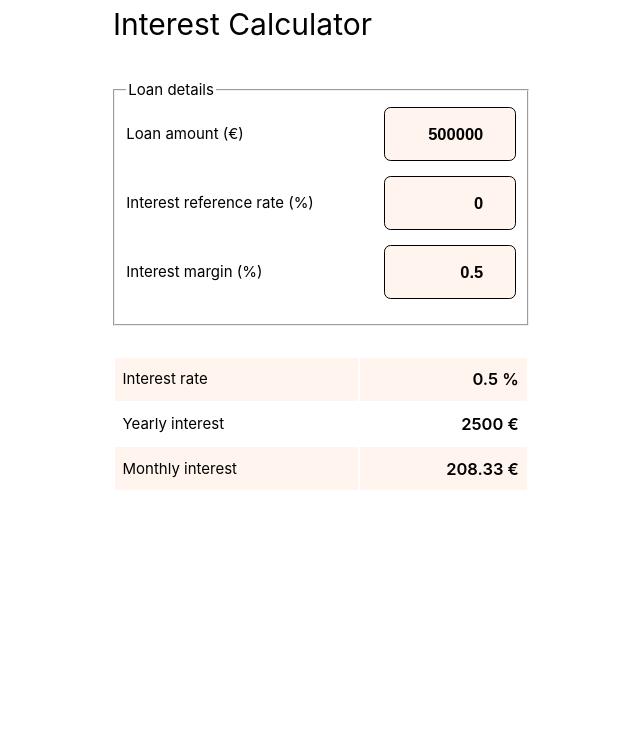
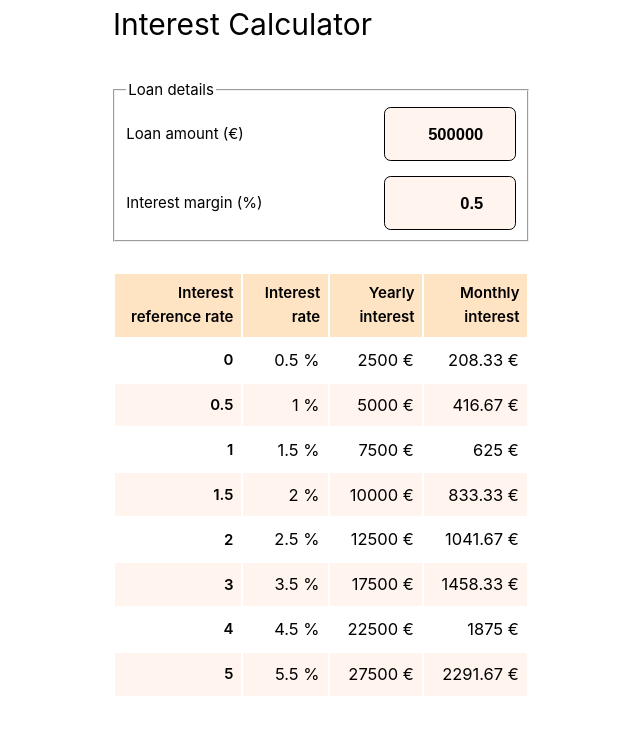
Before and after one commit to jtiala/interest-calculator, a Vue app: page / in a window 1280 px wide. Shown: the top 734 px of the page, without its empty margins (319-959 px from the left). Built offline with nearby package versions, Linux system fonts and the light colour scheme.

Commit message:
Better calculations, nicer components

```diff
--- a/src/App.vue
+++ b/src/App.vue
@@ -1,5 +1,11 @@
 <script setup lang="ts">
-import InterestCalculator from "./components/InterestCalculator.vue";
+import { ref } from "vue";
+import InputGroup from "./components/InputGroup.vue";
+import CalculationsTable from "./components/CalculationsTable.vue";
+import NumberInput from "./components/NumberInput.vue";
+
+const loanAmount = ref(500000);
+const interestMargin = ref(0.5);
 </script>
 
 <template>
@@ -8,7 +14,14 @@ import InterestCalculator from "./components/InterestCalculator.vue";
   </header>
 
   <main>
-    <InterestCalculator />
+    <InputGroup legend="Loan details">
+      <NumberInput label="Loan amount (€)" v-model="loanAmount" />
+      <NumberInput label="Interest margin (%)" v-model="interestMargin" />
+    </InputGroup>
+    <CalculationsTable
+      :loanAmount="loanAmount"
+      :interestMargin="interestMargin"
+    />
   </main>
 </template>
 
@@ -24,4 +37,9 @@ import InterestCalculator from "./components/InterestCalculator.vue";
   padding: 0 2rem;
   font-weight: normal;
 }
+main {
+  display: flex;
+  flex-direction: column;
+  gap: 2em;
+}
 </style>
--- /dev/null
+++ b/src/components/CalculationsTable.vue
@@ -0,0 +1,108 @@
+<script setup lang="ts">
+import { computed } from "vue";
+
+const props = defineProps<{
+  loanAmount: number;
+  interestMargin: number;
+}>();
+
+function calculateInterestRate(
+  interestReferenceRate: number,
+  interestMargin: number
+) {
+  return Math.round((interestReferenceRate + interestMargin) * 1000) / 1000;
+}
+
+function calculateYearlyInterest(
+  loanAmount: number,
+  interestReferenceRate: number,
+  interestMargin: number
+) {
+  return (
+    Math.round(
+      loanAmount *
+        (calculateInterestRate(interestReferenceRate, interestMargin) / 100) *
+        100
+    ) / 100
+  );
+}
+
+function calculateMonthlyInterest(
+  loanAmount: number,
+  interestReferenceRate: number,
+  interestMargin: number
+) {
+  return (
+    Math.round(
+      (calculateYearlyInterest(
+        loanAmount,
+        interestReferenceRate,
+        interestMargin
+      ) /
+        12) *
+        100
+    ) / 100
+  );
+}
+
+const scenarios = computed(() =>
+  [0, 0.5, 1, 1.5, 2, 3, 4, 5].map((interestReferenceRate) => ({
+    ...props,
+    interestReferenceRate,
+    interestRate: calculateInterestRate(
+      interestReferenceRate,
+      props.interestMargin
+    ),
+    yearlyInterest: calculateYearlyInterest(
+      props.loanAmount,
+      interestReferenceRate,
+      props.interestMargin
+    ),
+    monthlyInterest: calculateMonthlyInterest(
+      props.loanAmount,
+      interestReferenceRate,
+      props.interestMargin
+    ),
+  }))
+);
+</script>
+
+<template>
+  <table>
+    <thead>
+      <tr>
+        <th>Interest reference rate</th>
+        <th>Interest rate</th>
+        <th>Yearly interest</th>
+        <th>Monthly interest</th>
+      </tr>
+    </thead>
+    <tbody>
+      <tr v-for="scenario in scenarios" :key="scenario.interestReferenceRate">
+        <th>{{ scenario.interestReferenceRate }}</th>
+        <td>{{ scenario.interestRate }} %</td>
+        <td>{{ scenario.yearlyInterest }} €</td>
+        <td>{{ scenario.monthlyInterest }} €</td>
+      </tr>
+    </tbody>
+  </table>
+</template>
+
+<style scoped>
+tr:nth-child(even) {
+  background-color: seashell;
+}
+thead tr {
+  background-color: bisque;
+}
+th {
+  padding: 0.5em;
+  text-align: right;
+  font-weight: 600;
+}
+td {
+  padding: 0.5em;
+  text-align: right;
+  font-size: 1.1em;
+}
+</style>
--- /dev/null
+++ b/src/components/InputGroup.vue
@@ -0,0 +1,20 @@
+<script setup lang="ts">
+const props = defineProps<{
+  legend: string;
+}>();
+</script>
+
+<template>
+  <fieldset>
+    <legend>{{ props.legend }}</legend>
+    <slot></slot>
+  </fieldset>
+</template>
+
+<style scoped>
+fieldset {
+  display: flex;
+  flex-direction: column;
+  gap: 1em;
+}
+</style>
--- a/src/components/InterestCalculator.vue
+++ /dev/null
@@ -1,71 +0,0 @@
-<script setup lang="ts">
-import { ref, computed } from "vue";
-import NumberInput from "./NumberInput.vue";
-
-const loanAmount = ref(500000);
-const interestReferenceRate = ref(0);
-const interestMargin = ref(0.5);
-
-const interestRate = computed(
-  () =>
-    Math.round((interestReferenceRate.value + interestMargin.value) * 1000) /
-    1000
-);
-const yearlyInterest = computed(
-  () => Math.round(loanAmount.value * (interestRate.value / 100) * 100) / 100
-);
-const monthlyInterest = computed(
-  () => Math.round((yearlyInterest.value / 12) * 100) / 100
-);
-</script>
-
-<template>
-  <div class="root">
-    <fieldset>
-      <legend>Loan details</legend>
-      <NumberInput label="Loan amount (€)" v-model="loanAmount" />
-      <NumberInput
-        label="Interest reference rate (%)"
-        v-model="interestReferenceRate"
-      />
-      <NumberInput label="Interest margin (%)" v-model="interestMargin" />
-    </fieldset>
-    <table>
-      <tbody>
-        <tr>
-          <th>Interest rate</th>
-          <td>{{ interestRate }} %</td>
-        </tr>
-        <tr>
-          <th>Yearly interest</th>
-          <td>{{ yearlyInterest }} €</td>
-        </tr>
-        <tr>
-          <th>Monthly interest</th>
-          <td>{{ monthlyInterest }} €</td>
-        </tr>
-      </tbody>
-    </table>
-  </div>
-</template>
-
-<style scoped>
-.root {
-  display: flex;
-  flex-direction: column;
-  gap: 2em;
-}
-tr:nth-child(odd) {
-  background-color: seashell;
-}
-th {
-  padding: 0.5em;
-  text-align: left;
-}
-td {
-  padding: 0.5em;
-  font-size: 1.1em;
-  font-weight: 600;
-  text-align: right;
-}
-</style>
--- a/src/components/NumberInput.vue
+++ b/src/components/NumberInput.vue
@@ -25,7 +25,6 @@ label {
   display: flex;
   justify-content: space-between;
   align-items: center;
-  margin-bottom: 1em;
 }
 input {
   width: 8em;
--- a/src/components/TextInput.vue
+++ /dev/null
@@ -1,38 +0,0 @@
-<script setup lang="ts">
-defineProps<{
-  label: string;
-  modelValue: string;
-}>();
-
-const emit = defineEmits<{
-  (e: "update:modelValue", value: string): void;
-}>();
-
-function updateValue(event: Event) {
-  emit("update:modelValue", (event.target as HTMLInputElement).value);
-}
-</script>
-
-<template>
-  <label>
-    <span>{{ label }}</span>
-    <input type="text" :value="modelValue" @input="updateValue" />
-  </label>
-</template>
-
-<style scoped>
-label {
-  display: flex;
-  justify-content: space-between;
-  align-items: center;
-  margin-bottom: 1em;
-}
-input {
-  padding: 1em;
-  border: 1px solid black;
-  border-radius: 0.4em;
-  background-color: seashell;
-  font-size: 1.1em;
-  font-weight: 600;
-}
-</style>
```
